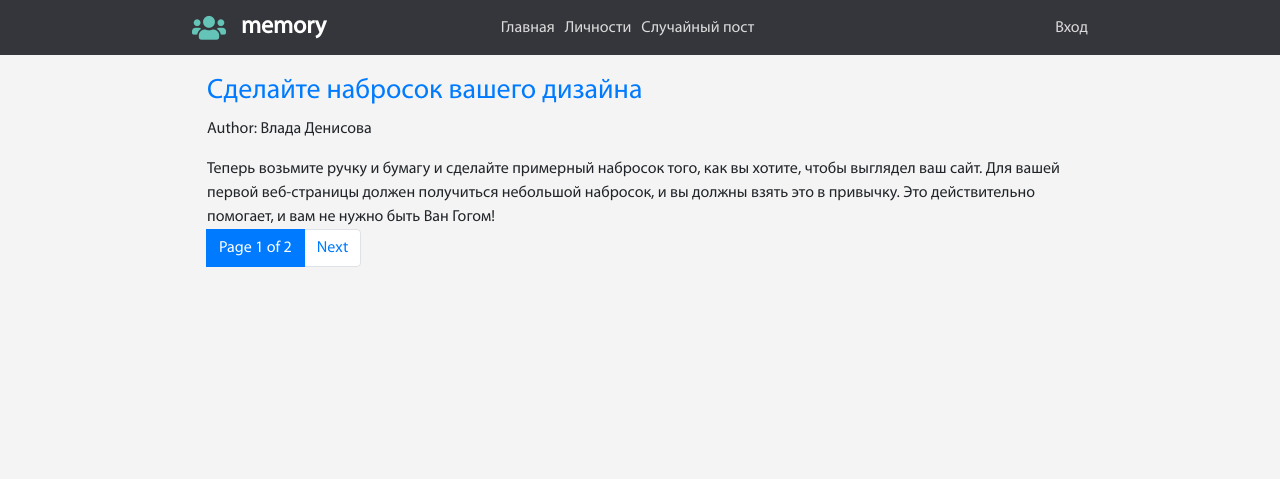
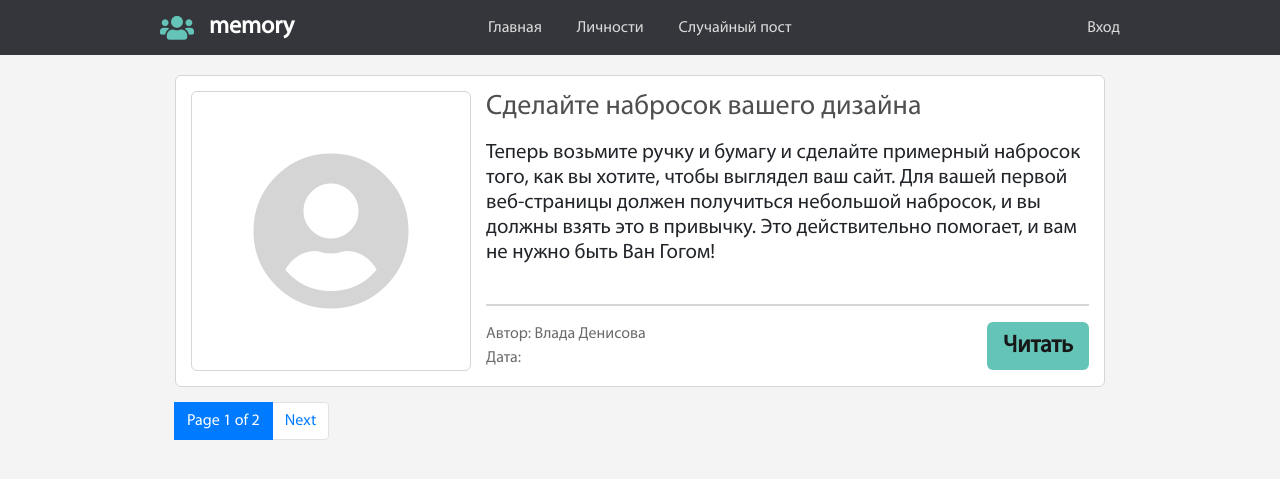
Before and after one commit to Denisova55/memory, a Django app: page / in a window 1280 px wide. Shown: the top 479 px of the page. Run offline with Django 3.2, Linux system fonts and the light colour scheme; data comes from the database, SQL or seed files in the repository; some libraries are stand-ins or nearby versions.

Commit message:
Стили поста

```diff
--- /dev/null
+++ b/mysite/static/css/post.css
@@ -0,0 +1,49 @@
+.post {
+  background: #FFF;
+  border-radius: 6px;
+  border: 1px #d6d6d6 solid;
+  padding: 15px;
+  width: 100%;
+  display: flex;
+  margin-bottom: 15px;
+}
+.post__img {
+  display: block;
+  min-width: 280px;
+  height: 280px;
+  margin-right: 15px;
+  border: 1px #d6d6d6 solid;
+  border-radius: 6px;
+}
+.post__img .fas {
+  font-size: 10rem;
+  display: flex;
+  justify-content: center;
+  align-items: center;
+  height: 100%;
+  color: #d5d5d5;
+}
+.post__info {
+  display: block;
+  flex: 1 auto;
+}
+.post__info h3 {
+  color: #4f4f4f;
+  margin-bottom: 15px;
+}
+.post__prev {
+  font-size: 1.3rem;
+  line-height: normal;
+  height: 53%;
+  overflow: hidden;
+}
+.post__info hr {
+  border: 1px #d6d6d6 solid;
+}
+.post__nav {
+  display: flex;
+  justify-content: space-between;
+}
+.post__addition {
+  color: #6b6b6b;
+}
--- a/mysite/templates/mysite/create_new_post.html
+++ b/mysite/templates/mysite/create_new_post.html
@@ -3,8 +3,6 @@
 {% block title %}
     New Post
 {% endblock %}
-
-
 
 {% block content %}
 
--- a/mysite/templates/mysite/posts_list.html
+++ b/mysite/templates/mysite/posts_list.html
@@ -1,25 +1,33 @@
 {% extends 'mysite/base_page.html' %}
+{% load staticfiles %}
+
+{% block css %}
+  <link rel="stylesheet" href="{% static 'css/post.css' %}">
+{% endblock %}
 
 {% block title %}
-   Posts List
+  Главная
 {% endblock %}
-
-
 
 {% block content %}
   {% for post in posts %}
-
-
-<h3>
-    <a href="{% url 'post_detail' post.id%}">
-        {{ post }}
-   </a>
-</h3>
-
-<p>Author: {{post.name}} {{post.second_name}}</p>
-
-{{ post.get_preview|safe }}
-
+    <aside class="post">
+      <section class="post__img">
+        <i class="fas fa-user-circle"></i>
+      </section>
+      <section class="post__info">
+        <h3>{{ post }}</h3>
+        <p class="post__prev">{{ post.get_preview }}</p>
+        <hr>
+        <div class="post__nav">
+          <div class="post__addition">
+            <span>Автор: {{post.name}} {{post.second_name}}</span></br>
+            <span>Дата: </span>
+          </div>
+          <a class="btnn" href="{% url 'post_detail' post.id%}">Читать</a>
+        </div>
+      </section>
+    </aside>
   {% endfor %}
 
   <nav aria-label="...">
@@ -45,3 +53,9 @@
   </nav>
 
 {% endblock %}
+
+{% comment %} <h3>
+  <a href="{% url 'post_detail' post.id%}">
+    {{ post }}
+  </a>
+</h3> {% endcomment %}
--- a/static/css/base.css
+++ b/static/css/base.css
@@ -1,7 +1,7 @@
 @import url('fonts.css');
 
 :root {
-  --main-bg-color: #64c4b8;
+  --izumrud: #64c4b8;
 }
 
 body {
@@ -18,7 +18,7 @@ header {
   display: flex;
   background: #35363b;
   height: 55px;
-  width: 70%;
+  width: 960px;
   justify-content: center;
   margin: auto;
 }
@@ -32,7 +32,7 @@ header {
 
 .menu__logo .fas {
   width: 34px;
-  color: var(--main-bg-color);
+  color: var(--izumrud);
   font-size: 1.7rem;
   margin-right: 15px;
 }
@@ -54,7 +54,7 @@ header {
 .menu__list li a {
   color: #dbdbdb;
   font-size: 1rem;
-  margin-right: 10px;
+  margin-right: 35px;
 }
 .menu__list li:last-child a{
   margin-right: 0px;
@@ -64,10 +64,29 @@ header {
 }
 
 .main-container {
-  width: 70%;
+  width: 960px;
   padding-right: 15px;
   padding-left: 15px;
   padding-top: 20px;
   margin-right: auto;
   margin-left: auto;
 }
+
+.btnn {
+  display: flex;
+  background: var(--izumrud);
+  cursor: pointer;
+  border-radius: 6px;
+  padding: 0 16px;
+  justify-content: center;
+  align-items: center;
+  color: #171717;
+  font-weight: bold;
+  font-size: 1.5rem;
+  transition: all 0.3s ease;
+}
+.btnn:hover {
+  color: #f5f5f5;
+  text-decoration: none;
+  background: #409d93;
+}
--- a/templates/base.html
+++ b/templates/base.html
@@ -1,5 +1,4 @@
 <!DOCTYPE html>
-{% load static %}
 {% load staticfiles %}
 <html lang="en">
 <head>
@@ -8,10 +7,9 @@
   <link rel="stylesheet" href="https://cdnjs.cloudflare.com/ajax/libs/normalize/8.0.1/normalize.min.css">
   <link rel="stylesheet" href="https://use.fontawesome.com/releases/v5.8.1/css/all.css" integrity="sha384-50oBUHEmvpQ+1lW4y57PTFmhCaXp0ML5d60M1M7uH2+nqUivzIebhndOJK28anvf" crossorigin="anonymous">
   <link rel="stylesheet" href="{% static 'css/base.css' %}">
+  {% block css  %}{% endblock %}
   <title>
-        {% block title %}
-            Block Title
-        {% endblock %}
+    {% block title %}{% endblock %}
   </title>
 </head>
 <body>
```
Lines whose indentation alone changed are shown as unchanged.
